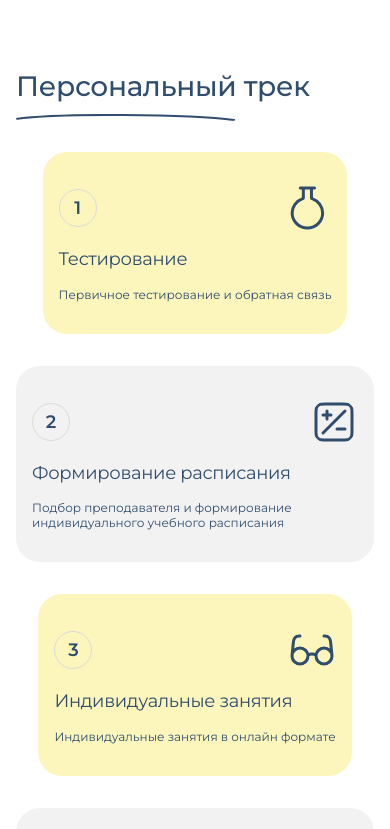
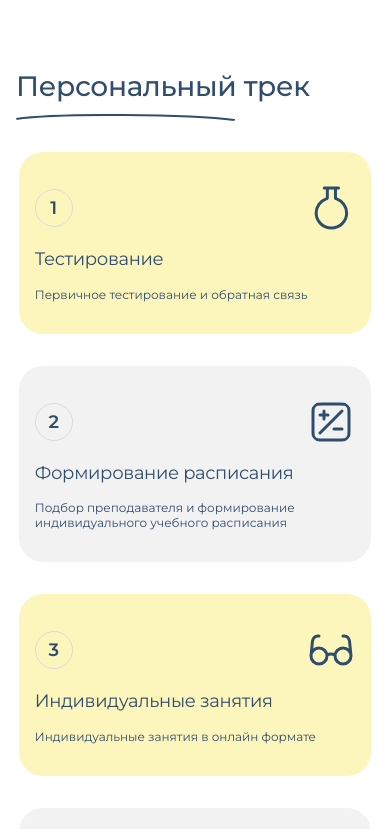
Before and after one commit to yuli-trub/business-garden, a React (Vite) app: page / in a window 390 px wide. Shown: the part 2800-3629 px from the top of the page. Built offline with nearby package versions, Linux system fonts and the light colour scheme; a web font is replaced by a local one.

Commit message:
fix program styling for mobile

```diff
--- a/src/components/PersonalPath/PersonalPath.scss
+++ b/src/components/PersonalPath/PersonalPath.scss
@@ -31,6 +31,7 @@
       display: flex;
       flex-direction: column;
       gap: 16px;
+      padding: 0 1px;
     }
   }
 
@@ -150,6 +151,7 @@
       @include flex(center, flex-start, column, 16px);
       padding: 32px 16px;
       max-width: 350px;
+      width: 90%;
     }
 
     // @include desktop {
```
